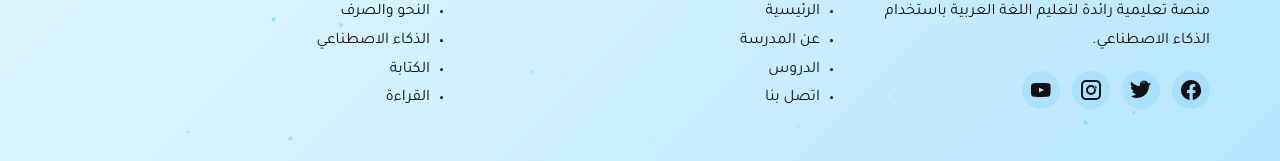
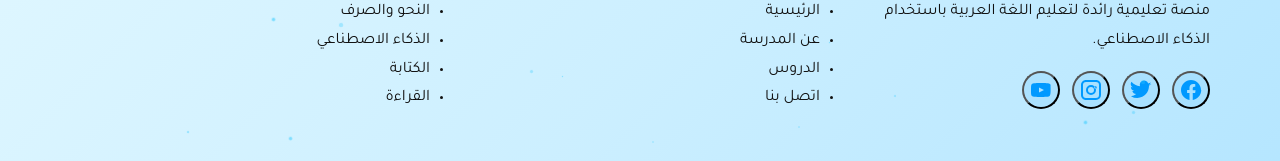
Before and after one commit to marwanbarhoumi/Frontend_Tech_Arabic, a React (Create React App) app: page / in a window 1280 px wide. Shown: the part 2901-3062 px from the top of the page. Built offline with nearby package versions, Linux system fonts and the light colour scheme.

Commit message:
faire deploye

```diff
--- a/package.json
+++ b/package.json
@@ -16,7 +16,7 @@
   },
   "scripts": {
     "start": "react-scripts start",
-    "build": "CI=false react-scripts build",
+    "build": "react-scripts build",
     "test": "react-scripts test",
     "eject": "react-scripts eject"
   },
@@ -41,7 +41,9 @@
   "devDependencies": {
     "@babel/plugin-transform-private-property-in-object": "^7.28.6",
     "baseline-browser-mapping": "^2.9.17",
-    "eslint": "^9.39.2",
+    "cross-env": "^10.1.0",
+    "eslint": "^8.57.1",
+    "eslint-config-react-app": "^7.0.1",
     "source-map": "^0.7.6",
     "svgo": "^4.0.0"
   }
--- a/src/components/pages/Footer.js
+++ b/src/components/pages/Footer.js
@@ -9,96 +9,71 @@ const Footer = () => {
           <p>
             منصة تعليمية رائدة لتعليم اللغة العربية باستخدام الذكاء الاصطناعي.
           </p>
+
           <div className="social-links">
-            {" "}
-            {/* Facebook */}{" "}
-            <a href="#" className="social-link" aria-label="Facebook">
-              {" "}
-              <svg
-                width="24"
-                height="24"
-                viewBox="0 0 24 24"
-                fill="currentColor"
-              >
-                {" "}
-                <path d="M22 12.07C22 6.49 17.52 2 12 2S2 6.49 2 12.07c0 5.03 3.68 9.19 8.5 9.93v-7.03H8.08v-2.9h2.42V9.85c0-2.4 1.43-3.73 3.62-3.73 1.05 0 2.15.19 2.15.19v2.37H15.4c-1.26 0-1.65.79-1.65 1.6v1.92h2.82l-.45 2.9h-2.37V22c4.82-.74 8.5-4.9 8.5-9.93z" />{" "}
-              </svg>{" "}
-            </a>{" "}
-            {/* Twitter */}{" "}
-            <a href="#" className="social-link" aria-label="Twitter">
-              {" "}
-              <svg
-                width="24"
-                height="24"
-                viewBox="0 0 24 24"
-                fill="currentColor"
-              >
-                {" "}
-                <path d="M22.46 6c-.77.35-1.6.58-2.46.69a4.18 4.18 0 0 0 1.85-2.3 8.3 8.3 0 0 1-2.63 1A4.15 4.15 0 0 0 11 8.13a11.78 11.78 0 0 1-8.56-4.34 4.15 4.15 0 0 0 1.29 5.54 4.09 4.09 0 0 1-1.88-.52v.05a4.16 4.16 0 0 0 3.33 4.07 4.2 4.2 0 0 1-1.87.07 4.17 4.17 0 0 0 3.88 2.88A8.33 8.33 0 0 1 2 18.14a11.75 11.75 0 0 0 6.29 1.85c7.55 0 11.7-6.36 11.7-11.87 0-.18 0-.36-.01-.54A8.57 8.57 0 0 0 22.46 6z" />{" "}
-              </svg>{" "}
-            </a>{" "}
-            {/* Instagram */}{" "}
-            <a href="#" className="social-link" aria-label="Instagram">
-              {" "}
-              <svg
-                width="24"
-                height="24"
-                viewBox="0 0 24 24"
-                fill="currentColor"
-              >
-                {" "}
-                <path d="M7 2C4.24 2 2 4.24 2 7v10c0 2.76 2.24 5 5 5h10a5 5 0 0 0 5-5V7c0-2.76-2.24-5-5-5H7zm10 2a3 3 0 0 1 3 3v10a3 3 0 0 1-3 3H7a3 3 0 0 1-3-3V7a3 3 0 0 1 3-3h10zm-5 3a5 5 0 1 0 .001 10.001A5 5 0 0 0 12 7zm0 2a3 3 0 1 1-.001 6.001A3 3 0 0 1 12 9zm4.5-.75a1.25 1.25 0 1 1-.001 2.501A1.25 1.25 0 0 1 16.5 8.25z" />{" "}
-              </svg>{" "}
-            </a>{" "}
-            {/* YouTube */}{" "}
-            <a href="#" className="social-link" aria-label="YouTube">
-              {" "}
-              <svg
-                width="24"
-                height="24"
-                viewBox="0 0 24 24"
-                fill="currentColor"
-              >
-                {" "}
-                <path d="M21.8 8.001s-.2-1.4-.8-2a3.31 3.31 0 0 0-2.3-.8C15.4 5 12 5 12 5h-.1s-3.4 0-6.7.2a3.31 3.31 0 0 0-2.3.8c-.6.6-.8 2-.8 2S2 9.6 2 11.2v1.5c0 1.6.1 3.2.1 3.2s.2 1.4.8 2a3.31 3.31 0 0 0 2.3.8c2.3.2 6.5.2 6.5.2s3.4 0 6.7-.2a3.31 3.31 0 0 0 2.3-.8c.6-.6.8-2.8.8-2.8s.1-1.6.1-3.2v-1.5c0-1.6-.1-3.2-.1-3.2zM10 14.5V9.5l5 2.5-5 2.5z" />{" "}
-              </svg>{" "}
-            </a>{" "}
-          </div>{" "}
+            {/* Facebook */}
+            <button
+              type="button"
+              className="social-link"
+              aria-label="Facebook"
+            >
+              <svg width="24" height="24" viewBox="0 0 24 24" fill="currentColor">
+                <path d="M22 12.07C22 6.49 17.52 2 12 2S2 6.49 2 12.07c0 5.03 3.68 9.19 8.5 9.93v-7.03H8.08v-2.9h2.42V9.85c0-2.4 1.43-3.73 3.62-3.73 1.05 0 2.15.19 2.15.19v2.37H15.4c-1.26 0-1.65.79-1.65 1.6v1.92h2.82l-.45 2.9h-2.37V22c4.82-.74 8.5-4.9 8.5-9.93z" />
+              </svg>
+            </button>
+
+            {/* Twitter */}
+            <button
+              type="button"
+              className="social-link"
+              aria-label="Twitter"
+            >
+              <svg width="24" height="24" viewBox="0 0 24 24" fill="currentColor">
+                <path d="M22.46 6c-.77.35-1.6.58-2.46.69a4.18 4.18 0 0 0 1.85-2.3 8.3 8.3 0 0 1-2.63 1A4.15 4.15 0 0 0 11 8.13a11.78 11.78 0 0 1-8.56-4.34 4.15 4.15 0 0 0 1.29 5.54 4.09 4.09 0 0 1-1.88-.52v.05a4.16 4.16 0 0 0 3.33 4.07 4.2 4.2 0 0 1-1.87.07 4.17 4.17 0 0 0 3.88 2.88A8.33 8.33 0 0 1 2 18.14a11.75 11.75 0 0 0 6.29 1.85c7.55 0 11.7-6.36 11.7-11.87 0-.18 0-.36-.01-.54A8.57 8.57 0 0 0 22.46 6z" />
+              </svg>
+            </button>
+
+            {/* Instagram */}
+            <button
+              type="button"
+              className="social-link"
+              aria-label="Instagram"
+            >
+              <svg width="24" height="24" viewBox="0 0 24 24" fill="currentColor">
+                <path d="M7 2C4.24 2 2 4.24 2 7v10c0 2.76 2.24 5 5 5h10a5 5 0 0 0 5-5V7c0-2.76-2.24-5-5-5H7zm10 2a3 3 0 0 1 3 3v10a3 3 0 0 1-3 3H7a3 3 0 0 1-3-3V7a3 3 0 0 1 3-3h10zm-5 3a5 5 0 1 0 .001 10.001A5 5 0 0 0 12 7zm0 2a3 3 0 1 1-.001 6.001A3 3 0 0 1 12 9zm4.5-.75a1.25 1.25 0 1 1-.001 2.501A1.25 1.25 0 0 1 16.5 8.25z" />
+              </svg>
+            </button>
+
+            {/* YouTube */}
+            <button
+              type="button"
+              className="social-link"
+              aria-label="YouTube"
+            >
+              <svg width="24" height="24" viewBox="0 0 24 24" fill="currentColor">
+                <path d="M21.8 8.001s-.2-1.4-.8-2a3.31 3.31 0 0 0-2.3-.8C15.4 5 12 5 12 5h-.1s-3.4 0-6.7.2a3.31 3.31 0 0 0-2.3.8c-.6.6-.8 2-.8 2S2 9.6 2 11.2v1.5c0 1.6.1 3.2.1 3.2s.2 1.4.8 2a3.31 3.31 0 0 0 2.3.8c2.3.2 6.5.2 6.5.2s3.4 0 6.7-.2a3.31 3.31 0 0 0 2.3-.8c.6-.6.8-2.8.8-2.8s.1-1.6.1-3.2v-1.5c0-1.6-.1-3.2-.1-3.2zM10 14.5V9.5l5 2.5-5 2.5z" />
+              </svg>
+            </button>
+          </div>
         </div>
 
         <div className="footer-section">
           <h3>روابط سريعة</h3>
           <ul className="footer-links">
-            <li>
-              <a href="#home">الرئيسية</a>
-            </li>
-            <li>
-              <a href="#about">عن المدرسة</a>
-            </li>
-            <li>
-              <a href="#courses">الدروس</a>
-            </li>
-            <li>
-              <a href="#contact">اتصل بنا</a>
-            </li>
+            <li><a href="#home">الرئيسية</a></li>
+            <li><a href="#about">عن المدرسة</a></li>
+            <li><a href="#courses">الدروس</a></li>
+            <li><a href="#contact">اتصل بنا</a></li>
           </ul>
         </div>
 
         <div className="footer-section">
           <h3>الدروس</h3>
           <ul className="footer-links">
-            <li>
-              <a href="#grammar">النحو والصرف</a>
-            </li>
-            <li>
-              <a href="#ai">الذكاء الاصطناعي</a>
-            </li>
-            <li>
-              <a href="#writing">الكتابة</a>
-            </li>
-            <li>
-              <a href="#reading">القراءة</a>
-            </li>
+            <li><a href="#grammar">النحو والصرف</a></li>
+            <li><a href="#ai">الذكاء الاصطناعي</a></li>
+            <li><a href="#writing">الكتابة</a></li>
+            <li><a href="#reading">القراءة</a></li>
           </ul>
         </div>
       </div>
--- a/src/components/pages/SignIn.js
+++ b/src/components/pages/SignIn.js
@@ -27,31 +27,33 @@ const SignIn = () => {
     setError("");
 
     try {
-      const response = await fetch("https://backend-tech-arabic.onrender.com/auth/signin", {
-        method: 'POST',
+      const response = await fetch(
+        `${process.env.REACT_APP_API_URL}/auth/signin`,
+        {
+          method: "POST",
           headers: {
-          'Content-Type': 'application/json',
+            "Content-Type": "application/json"
           },
           body: JSON.stringify({
             email: formData.email,
             password: formData.password
           })
-      });
+        }
+      );
 
       const data = await response.json();
 
       if (data.success) {
         alert("🎉 تم تسجيل الدخول بنجاح!");
-        // Sauvegarder le token et rediriger
-        localStorage.setItem('token', data.token);
-        localStorage.setItem('user', JSON.stringify(data.user));
-        navigate('/dashboard');
+        localStorage.setItem("token", data.token);
+        localStorage.setItem("user", JSON.stringify(data.user));
+        navigate("/dashboard");
       } else {
-        setError(data.message || 'البريد الإلكتروني أو كلمة المرور غير صحيحة');
+        setError(data.message || "البريد الإلكتروني أو كلمة المرور غير صحيحة");
       }
     } catch (error) {
-      console.error('Signin error:', error);
-      setError('تعذر الاتصال بالخادم. تأكد من تشغيل Backend');
+      console.error("Signin error:", error);
+      setError("تعذر الاتصال بالخادم. تأكد من تشغيل Backend");
     } finally {
       setLoading(false);
     }
@@ -68,11 +70,7 @@ const SignIn = () => {
           مرحباً بعودتك! سجل الدخول لمواصلة رحلتك في تعلم العربية
         </p>
 
-        {error && (
-          <div className="error-message">
-            ❌ {error}
-          </div>
-        )}
+        {error && <div className="error-message">❌ {error}</div>}
 
         <form className="auth-form" onSubmit={handleSubmit}>
           <div className="form-group">
@@ -101,17 +99,16 @@ const SignIn = () => {
             />
           </div>
 
-          <button
-            type="submit"
-            className="auth-btn"
-            disabled={loading}
-          >
+          <button type="submit" className="auth-btn" disabled={loading}>
             {loading ? "جاري تسجيل الدخول..." : "تسجيل الدخول 🚀"}
           </button>
 
           <div className="auth-links">
             <p>
-              ليس لديك حساب؟ <Link to="/signup" className="auth-link">أنشئ حساب جديد</Link>
+              ليس لديك حساب؟{" "}
+              <Link to="/signup" className="auth-link">
+                أنشئ حساب جديد
+              </Link>
             </p>
           </div>
         </form>
--- a/src/components/pages/SignUp.js
+++ b/src/components/pages/SignUp.js
@@ -43,7 +43,9 @@ const SignUp = () => {
 
     try {
       // Envoyer les données au backend
-      const response = await fetch('https://backend-tech-arabic.onrender.com/api/auth/signup', {
+      const response = await fetch(
+  `${process.env.REACT_APP_API_URL}/api/auth/signup`,
+  {
     method: 'POST',
     headers: {
       'Content-Type': 'application/json',
@@ -54,7 +56,9 @@ const SignUp = () => {
       password: formData.password,
       confirmPassword: formData.confirmPassword
     })
-      });
+  }
+);
+
 
       const data = await response.json();
 
--- a/src/components/pages/SpellingCorrection.js
+++ b/src/components/pages/SpellingCorrection.js
@@ -1,5 +1,5 @@
 import React, { useState, useRef } from "react";
-import { useNavigate, useSearchParams } from "react-router-dom";
+import { useSearchParams } from "react-router-dom";
 import "../styles/SpellingCorrection.css";
 import Navbar from "./Navbar";
 import Footer from "./Footer";
@@ -23,7 +23,6 @@ const SpellingCorrection = () => {
   const [searchParams] = useSearchParams();
   const level = Number(searchParams.get("level")) || 1;
 
-  const navigate = useNavigate();
   const audioRef = useRef(null);
   const hideSentenceTimeout = useRef(null); // مؤقت إخفاء الجملة
 
@@ -31,11 +30,14 @@ const SpellingCorrection = () => {
     try {
       const token = localStorage.getItem("token");
       const res = await fetch(
-        `http://localhost:5000/api/spelling/exercise/${level}`,
+        `${process.env.REACT_APP_API_URL}/api/spelling/exercise/${level}`,
         {
-          headers: { Authorization: `Bearer ${token}` }
+          headers: {
+            Authorization: `Bearer ${token}`
+          }
         }
       );
+
       const data = await res.json();
       if (!data.success) return alert("❌ لا توجد جمل");
 
```
Also changed, not shown: src/components/pages/Dashboard.js (+35 -51 lines), 2 other files (tests, documents, lock files or other folders). Lines whose indentation alone changed are shown as unchanged.
